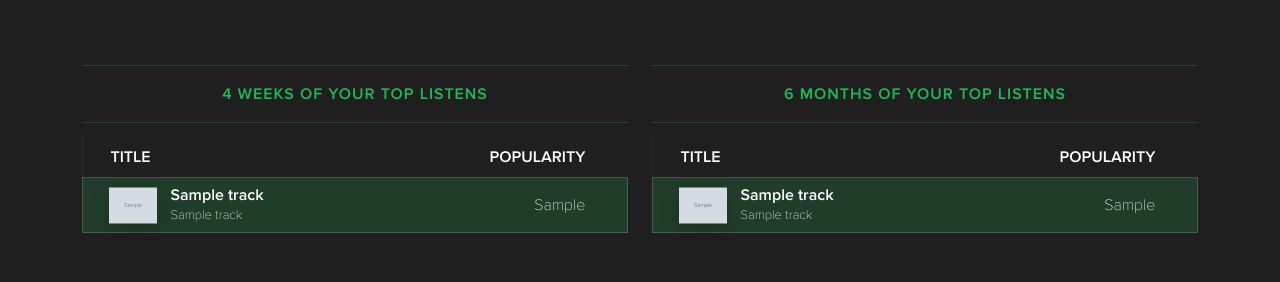
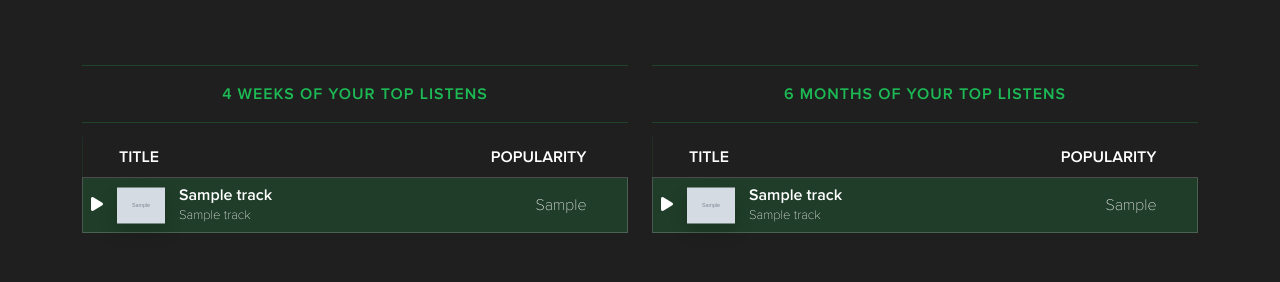
Before and after one commit to sellerscrisp/spotimend, a Flask app: template spotimend/profile/templates/profile.html in a window 1280 px wide. Shown: the part 239-521 px from the top of the page. Run offline with Flask 2, Linux system fonts and the light colour scheme; the template is opened without the code that fills it: most values are stand-ins (such as "Sample title", 1, 10 or a date in 2020); grey boxes marked "Sample" are stand-in pictures; some libraries are stand-ins or nearby versions.

Commit message:
Updated templating for profile page

```diff
--- a/spotimend/profile/templates/four_weeks.html
+++ b/spotimend/profile/templates/four_weeks.html
@@ -18,10 +18,12 @@
             {% set track_name = track['track_name'] %}
             {% set track_popularity = track['track_popularity'] %}
             {% set track_id = track['track_id'] %}
+            {% set track_uri = track['track_uri'] %}
             <tr>
                 <td id="heart">
                     <div value="{{ track_id }}">
                         <!-- <i class="far fa-heart"></i> -->
+                        <a href="{{ track_uri }}"><i class="fas fa-play"></i></a>
                     </div>
                 </td>
                 <td style="width: 60px;">
--- a/spotimend/profile/templates/six_months.html
+++ b/spotimend/profile/templates/six_months.html
@@ -18,11 +18,13 @@
             {% set track_name = track['track_name'] %}
             {% set track_popularity = track['track_popularity'] %}
             {% set track_id = track['track_id'] %}
+            {% set track_uri = track['track_uri'] %}
             <tr>
                 <div class="col d-block align-baseline">
                     <td id="heart">
                         <div value="{{ track_id }}">
                             <!-- <i class="far fa-heart"></i> -->
+                            <a href="{{ track_uri }}"><i class="fas fa-play"></i></a>
                         </div>
                     </td>
                     <td style="width: 60px;">
```
